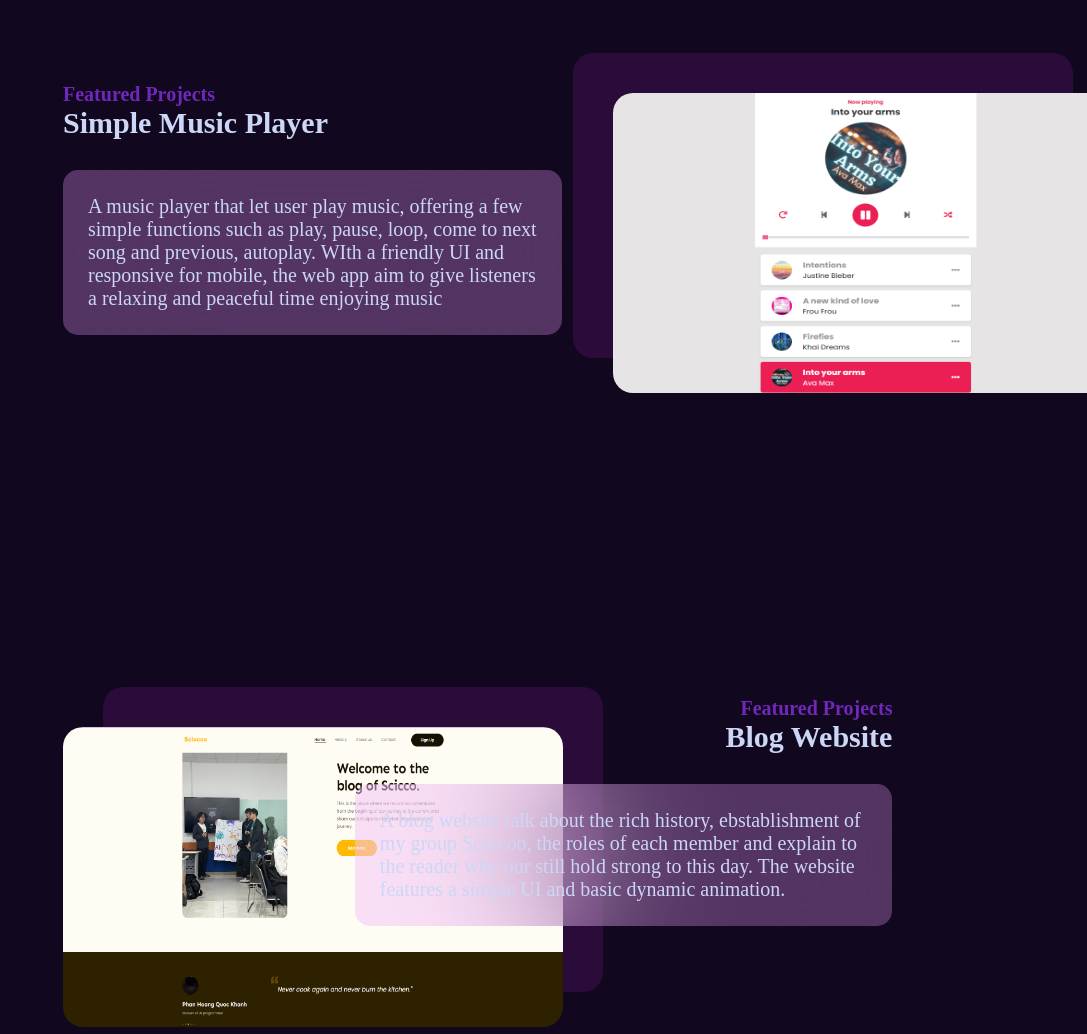
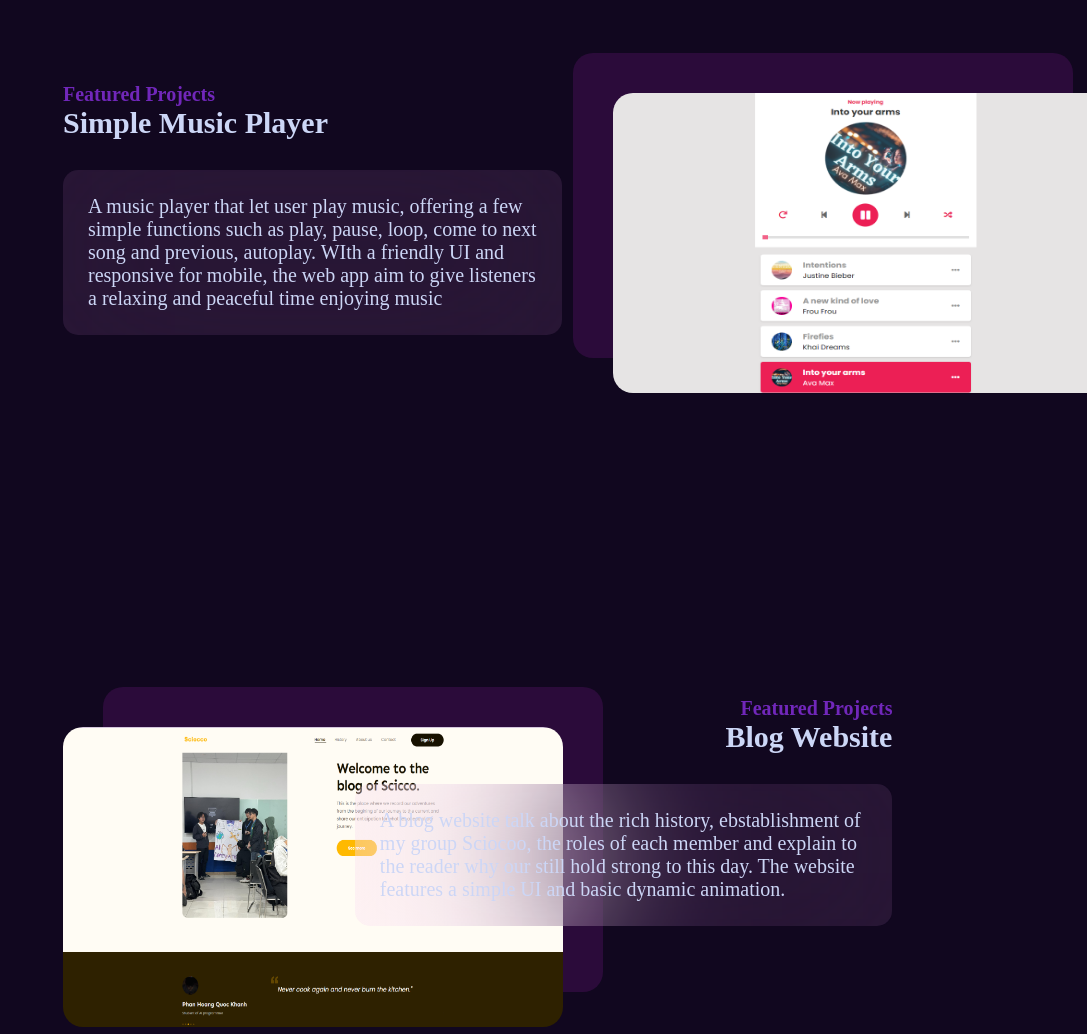
Before and after one commit to kaka1409/portfolio, a plain HTML site: page index.html in a window 1280 px wide. Shown: the part 1233-2267 px from the top of the page, without its empty margins (193-1280 px from the left). Drawn offline with Linux system fonts and the light colour scheme; a web font is replaced by a local one.

Commit message:
Update style.css

```diff
--- a/style.css
+++ b/style.css
@@ -363,7 +363,7 @@ a {
     min-width: 60%;
     font-size: 1em;
     backdrop-filter: blur(80px);
-    background-color: rgba(238, 160, 255, 0.3);
+    background-color: rgba(238, 160, 255, 0.1);
     border-radius: 15px;
 }
 
```
